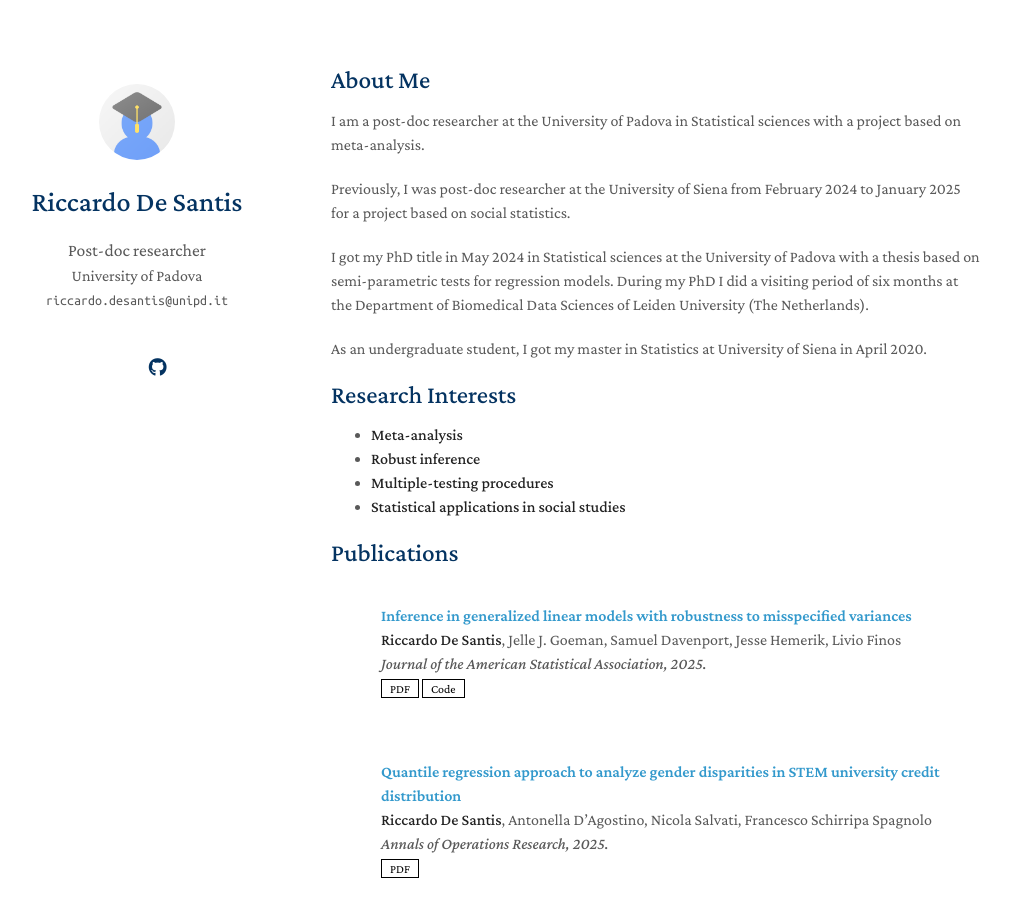
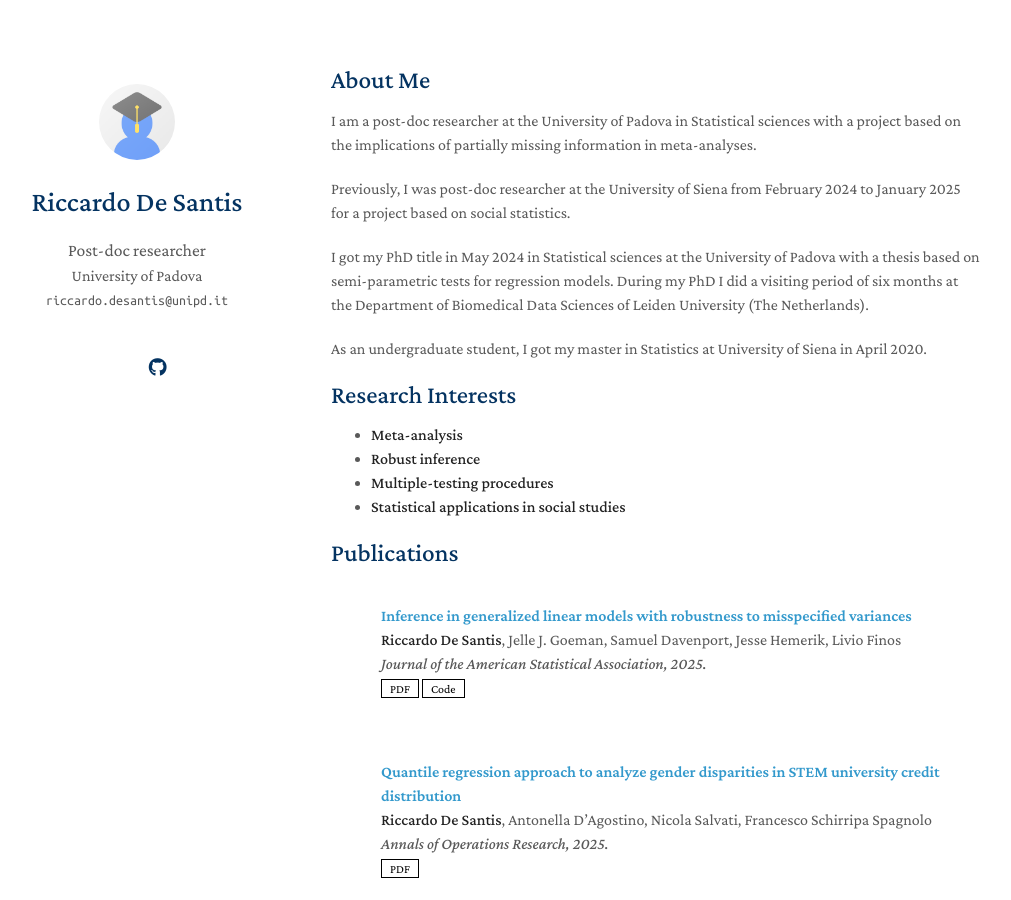
Before and after one commit to Rickdesa/rickdesa.github.io, a Jekyll site: the page built from index.md, in a window 1280 px wide and 900 px high. Shown: the whole window, without its empty margins (139-1150 px from the left). Built offline with Jekyll 4.4.1, drawn with Linux system fonts in a browser that asks for light colours; a style sheet for code colours, icons or effects is not loaded; our own code applies the rules of GitHub Pages for plain Markdown files.

Commit message:
Update index.md

```diff
--- a/index.md
+++ b/index.md
@@ -4,7 +4,7 @@ layout: homepage
 
 ## About Me
 
-I am a post-doc researcher at the University of Padova in Statistical sciences with a project based on meta-analysis.
+I am a post-doc researcher at the University of Padova in Statistical sciences with a project based on the implications of partially missing information in meta-analyses.
 
 Previously, I was post-doc researcher at the University of Siena from February 2024 to January 2025 for a project based on social statistics.
 
```
